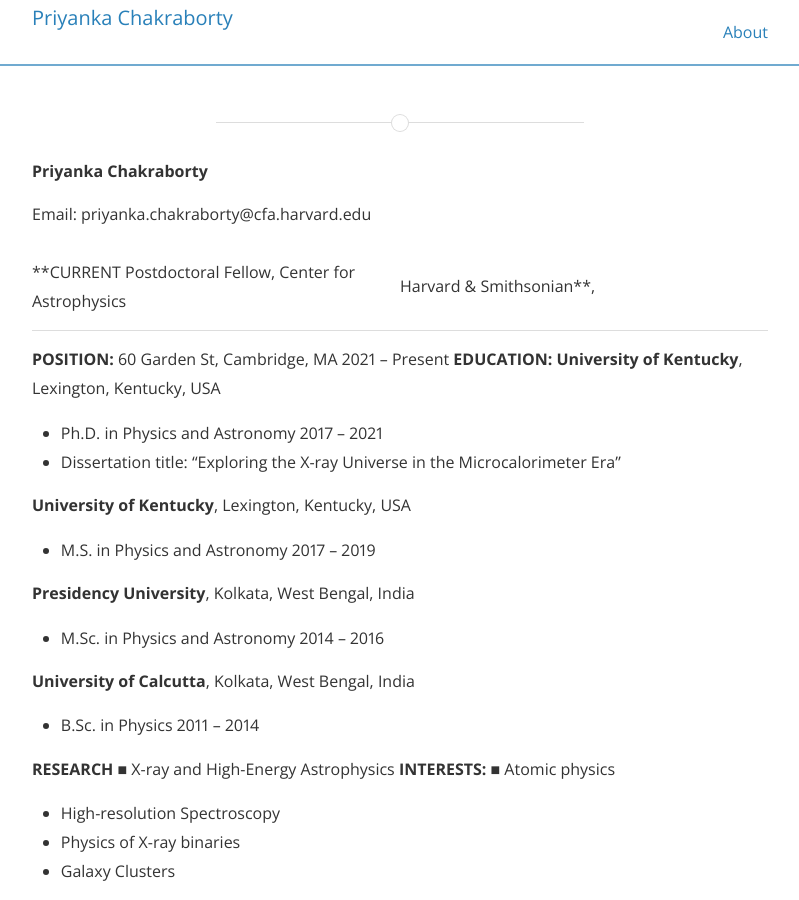
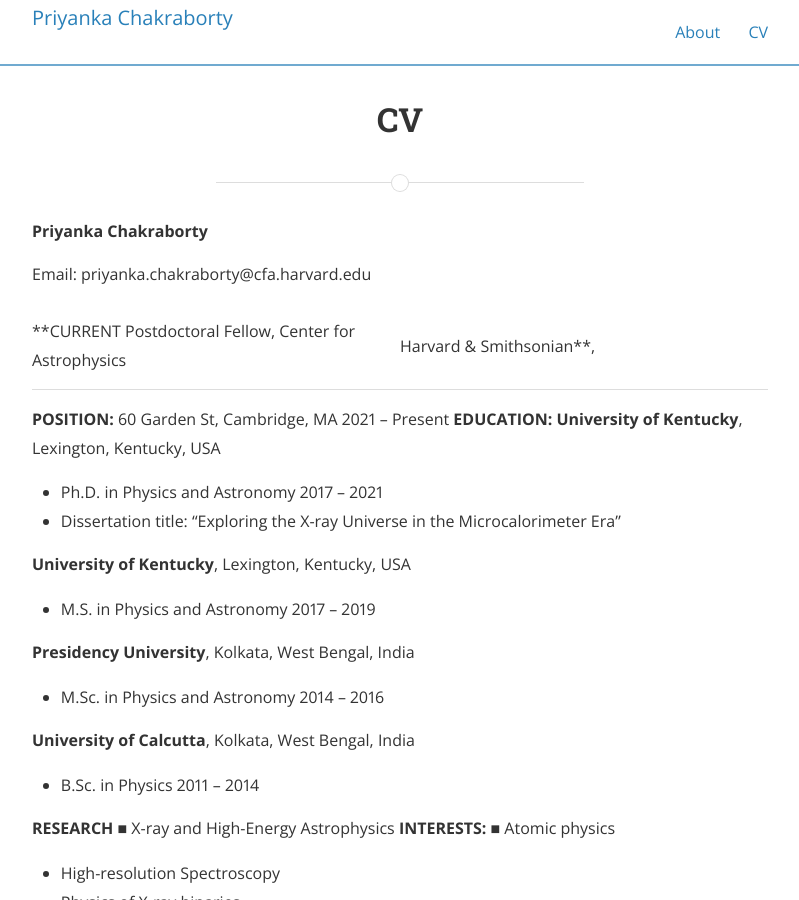
Before and after one commit to priyaastro/priyaastro.github.io, a Jekyll site: the page built from posts.md, in a window 1280 px wide and 900 px high. Shown: the whole window, without its empty margins (240-1039 px from the left). Built offline with Jekyll 4.4.1, drawn with Linux system fonts in a browser that asks for light colours; nearby versions of some CDN libraries; our own code applies the rules of GitHub Pages for plain Markdown files.

Commit message:
Add files via upload

```diff
--- a/posts.md
+++ b/posts.md
@@ -1,3 +1,10 @@
+---
+layout: page
+title: "CV"
+permalink: /posts/
+main_nav: true
+---
+
 **Priyanka Chakraborty**
 
 Email: priyanka.chakraborty@cfa.harvard.edu
```
